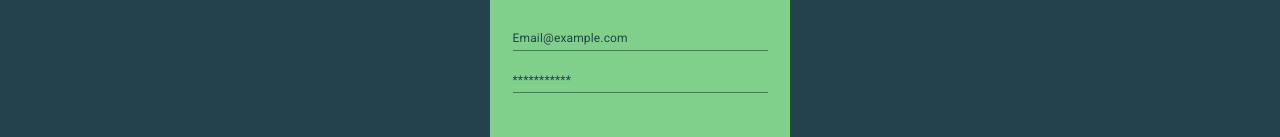
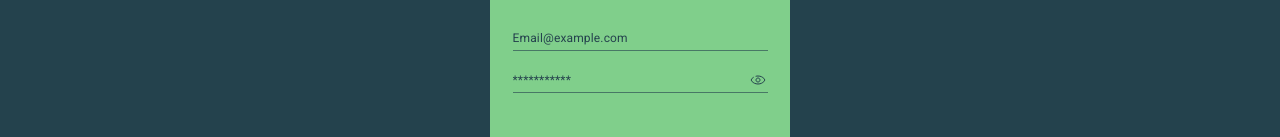
Before and after one commit to JuanPiPem/BoxDeliveryFrontend, a Next.js app: page /login in a window 1280 px wide. Shown: the part 352-489 px from the top of the page. Built offline with nearby package versions, Linux system fonts and the light colour scheme.

Commit message:
add eye for password to login

```diff
--- a/src/components/login/Login.tsx
+++ b/src/components/login/Login.tsx
@@ -1,11 +1,15 @@
-import React from "react";
+"use client";
+
+import React, { useState } from "react";
 import s from "./login.module.scss";
 import LoginBoxLogo from "assets/img/LoginBoxLogo";
 import ButtonDarkBlue from "commons/buttonDarkBlue/ButtonDarkBlue";
+import Eye from "assets/img/Eye";
 
 /* Si el login es de tipo repartidor(state Redux): hacer un classList.remove de la clase "s.heigthContentContainer1" y un classList.toggle de "s.heigthContentContainer2"; y también hacer un classList.remove del button que tiene la clase "s.displayNone" */
 
 const Login = () => {
+  const [showPassword, setShowPassword] = useState(false);
   return (
     <div className={s.loginContainer}>
       <div
@@ -17,11 +21,19 @@ const Login = () => {
             className={`${s.input}`}
             placeholder="Email@example.com"
           />
-          <input
-            type="password"
-            className={`${s.input}`}
-            placeholder="***********"
-          />
+          <div className={s.inputPasswordContainer}>
+            <input
+              type={showPassword ? `text` : `password`}
+              className={`${s.input}`}
+              placeholder="***********"
+            />
+            <div
+              className={s.eyeContainer}
+              onClick={() => setShowPassword(!showPassword)}
+            >
+              <Eye />
+            </div>
+          </div>
           <div className={s.buttonLogin}>
             <ButtonDarkBlue text="Ingresar" />
           </div>
--- a/src/components/login/login.module.scss
+++ b/src/components/login/login.module.scss
@@ -45,6 +45,15 @@
   display: flex;
   flex-direction: column;
   align-items: center;
+  .inputPasswordContainer {
+    width: 100%;
+    position: relative;
+    .eyeContainer {
+      position: absolute;
+      bottom: 0;
+      right: 0;
+    }
+  }
 }
 
 .input {
```
